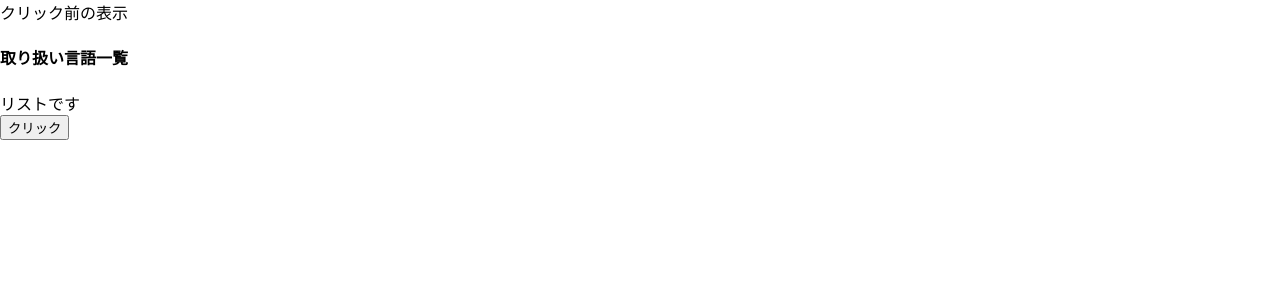
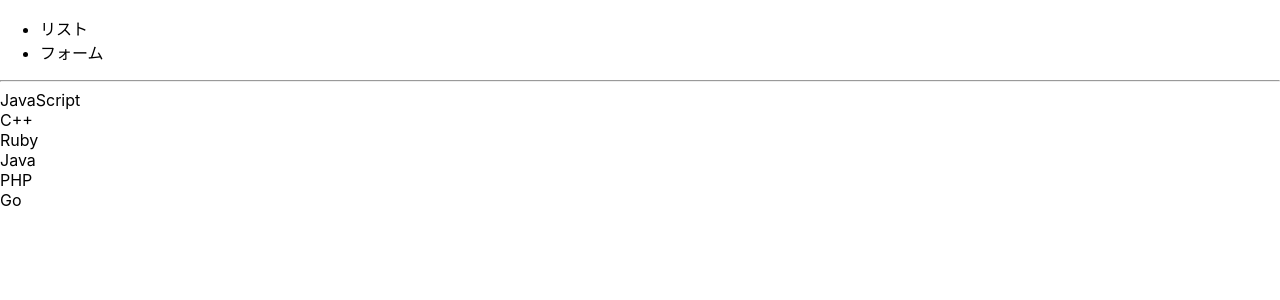
Before and after one commit to taker0084/react-tutorial, a React (Create React App) app: page / in a window 1280 px wide. Shown: the top 300 px of the page. Built offline with nearby package versions, Linux system fonts and the light colour scheme.

Commit message:
From.jsの作成、stateによる状況管理

```diff
--- a/src/App.js
+++ b/src/App.js
@@ -1,18 +1,32 @@
-import { useState } from 'react';
-import { List } from './List'; //忘れない
+import React from 'react';
+import { List } from './List';
+import { Form } from './Form';
 
-function App() {
-  const[description, setDiscription] = useState('クリック前の表示');    //descriptionは変更前、setDiscriptionは変更後　useStateの引数は初期値
-  const changeDescription = () => {
-    setDiscription('クリック後の表示です');
+class App extends React.Component {         //クラスコンポーネント
+  constructor(props) {                      //コンストラクタ
+    super(props);
+    this.state = {
+        Tab: 'list'
+    };
   }
-  return (
-    <div>
-      {description}
-      <List title = "取り扱い言語一覧"/>                        {/*親コンポーネント(App.js)から子コンポーネント(List.js)にprops(今回でいうtitle)を渡す*/}
-      <button onClick={changeDescription}>クリック</button>
-    </div>
-  );
+
+  render() {
+    const {Tab} = this.state;
+    return (
+      <div>
+        <header>
+          <ul>
+            <li onClick={()=>this.setState({Tab: 'list'})}>リスト</li>
+            <li onClick={()=>this.setState({Tab: 'form'})}>フォーム</li>
+          </ul>
+        </header>
+        <hr />
+        {
+          Tab === 'list' ? <List /> : <Form />
+        }
+      </div>
+    );
+  }
 }
 
 export default App;
--- /dev/null
+++ b/src/Form.js
@@ -0,0 +1,11 @@
+import React from 'react';
+
+export class Form extends React.Component {
+    render() {
+        return (
+            <div>
+                フォームです
+            </div>
+        )
+    }
+}
--- a/src/List.js
+++ b/src/List.js
@@ -1,8 +1,23 @@
-export const List = ({title}) => {   //親コンポーネントからの引数を受け取る
-    return (                         //return内に子コンポーネントの中身を記述
-        <div>
-            <h4>{title}</h4>
-            <div>リストです</div>
-        </div>
-    )
+import React from 'react';
+
+const LANGUAGES = [      //言語の配列
+    'JavaScript',
+     'C++',
+     'Ruby',
+     'Java',
+     'PHP',
+     'Go'
+    ];
+export class List extends React.Component {   //親コンポーネントからの引数を受け取る
+    render() {
+        return (                         //return内に子コンポーネントの中身を記述
+            <div>
+                {
+                    LANGUAGES.map((lang,index) => {                {/*mapメソッドで配列をhtmlに変換,keyは一意の値を指定、必ず明記*/}
+                        return <div key={index}>{lang}</div>
+                    })
+                }
+            </div>
+        )
+    }
 }
```
